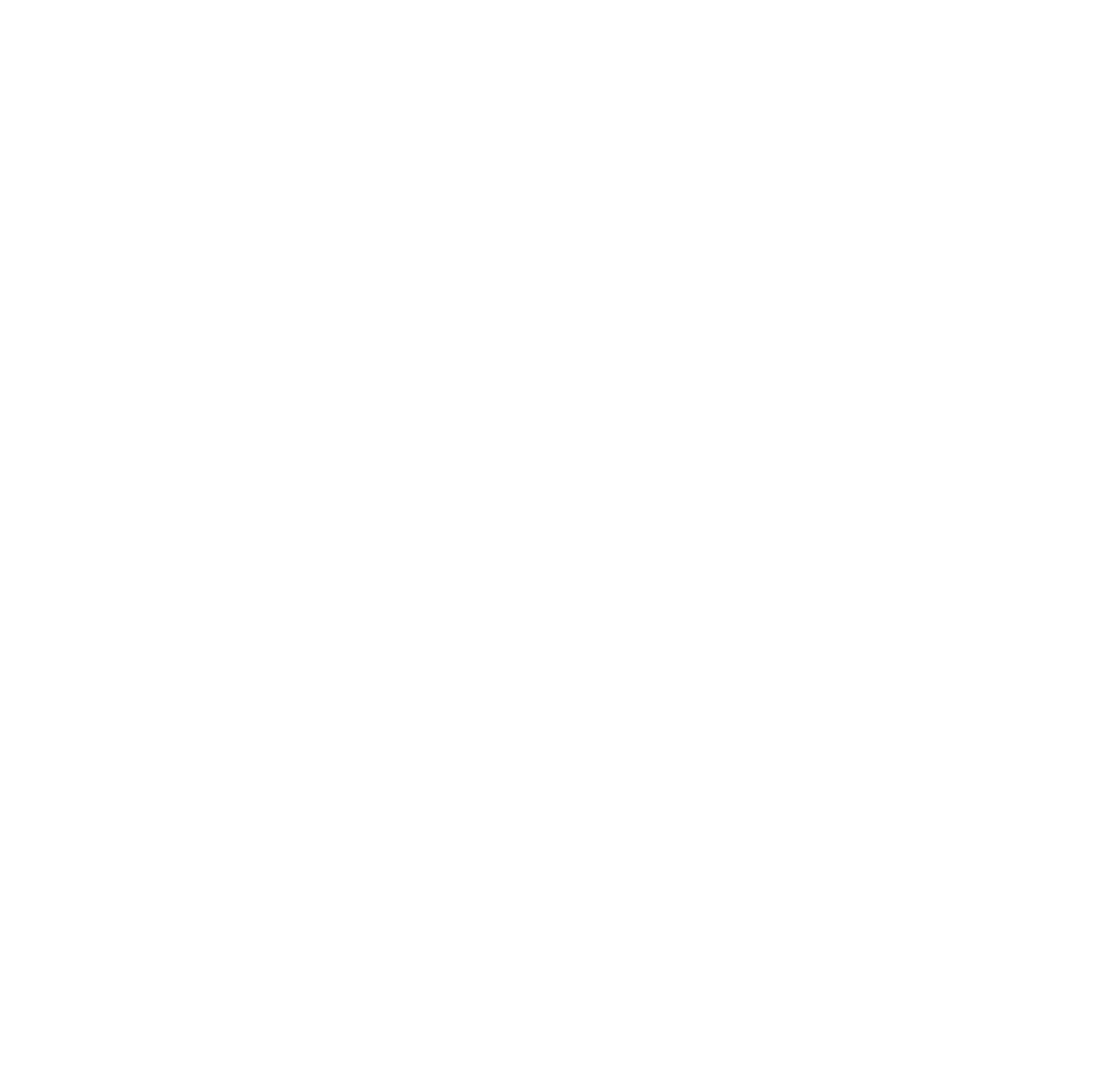
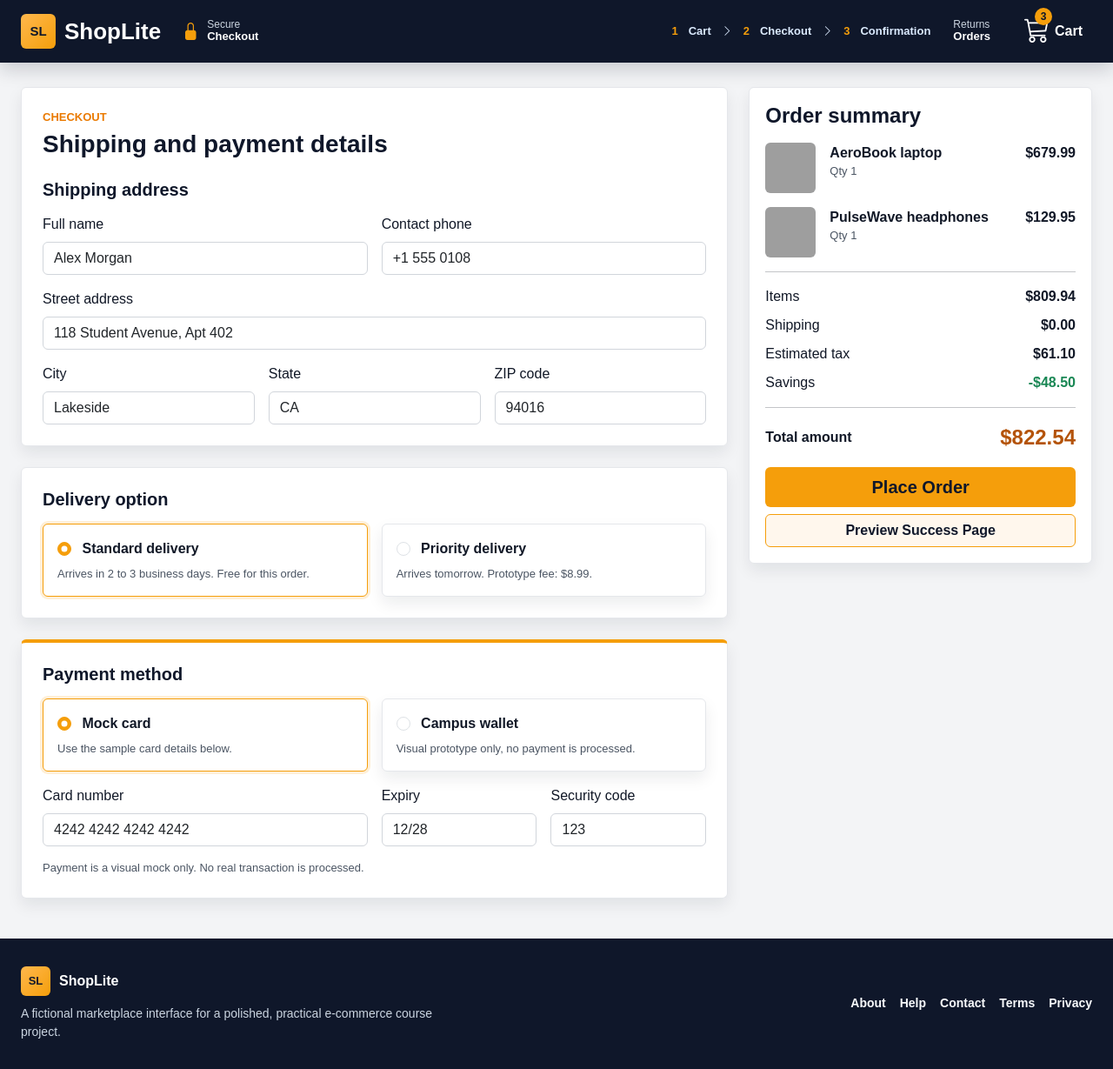
Before and after one commit to Chat11051130/shoplite-mall, a website: page public/checkout.html in a window 1280 px wide. Shown: the whole page at 87% size. Before the commit the page ends 800 px from the top, so only its background shows below. Drawn offline with nearby package versions, Linux system fonts and the light colour scheme; grey boxes are pictures that could not be loaded.

Commit message:
Migrate checkout page into official public structure

```diff
--- a/public/checkout.html
+++ b/public/checkout.html
@@ -0,0 +1,210 @@
+<!doctype html>
+<html lang="en">
+  <head>
+    <meta charset="utf-8">
+    <meta name="viewport" content="width=device-width, initial-scale=1">
+    <title>ShopLite Mall - Checkout</title>
+    <link href="https://cdn.jsdelivr.net/npm/bootstrap@5.3.3/dist/css/bootstrap.min.css" rel="stylesheet">
+    <link href="https://cdn.jsdelivr.net/npm/bootstrap-icons@1.11.3/font/bootstrap-icons.css" rel="stylesheet">
+    <link rel="preconnect" href="https://images.unsplash.com">
+    <link href="css/styles.css" rel="stylesheet">
+    <link href="css/layout.css" rel="stylesheet">
+    <link href="css/components.css" rel="stylesheet">
+    <link href="css/responsive.css" rel="stylesheet">
+  </head>
+  <body class="preview-page" data-page="checkout">
+    <header class="site-header sticky-top checkout-header" data-component="customer-header">
+      <nav class="navbar navbar-expand-xl shoplite-topbar">
+        <div class="container-fluid px-4">
+          <a class="shoplite-brand" href="index.html" aria-label="ShopLite home">
+            <span class="brand-tile">SL</span>
+            <span>ShopLite</span>
+          </a>
+
+          <button class="navbar-toggler header-toggle" type="button" data-bs-toggle="collapse" data-bs-target="#mainNavbar" aria-controls="mainNavbar" aria-expanded="false" aria-label="Toggle navigation">
+            <span class="navbar-toggler-icon"></span>
+          </button>
+
+          <div class="collapse navbar-collapse gap-3" id="mainNavbar">
+            <a class="location-chip" href="#">
+              <i class="bi bi-lock-fill" aria-hidden="true"></i>
+              <span>
+                <small>Secure</small>
+                <strong>Checkout</strong>
+              </span>
+            </a>
+            <div class="checkout-progress ms-xl-auto">
+              <span>1</span> Cart <i class="bi bi-chevron-right" aria-hidden="true"></i>
+              <span>2</span> Checkout <i class="bi bi-chevron-right" aria-hidden="true"></i>
+              <span>3</span> Confirmation
+            </div>
+            <a class="header-action" href="orders.html">
+              <small>Returns</small>
+              <strong>Orders</strong>
+            </a>
+            <button class="cart-link" id="cartButton" type="button" data-action="open-cart" aria-label="Shopping cart with 3 items">
+              <span class="cart-count" id="cartCount" data-role="cart-count">3</span>
+              <i class="bi bi-cart3" aria-hidden="true"></i>
+              <strong>Cart</strong>
+            </button>
+          </div>
+        </div>
+      </nav>
+    </header>
+
+    <main class="section-space">
+      <div class="container-fluid px-4">
+        <form id="checkoutForm" data-prototype-form data-validation-target="#checkoutMessage" data-component="checkout-form" novalidate>
+          <div class="row g-4 align-items-start">
+            <section class="col-lg-8">
+              <div class="surface-card p-4 mb-4" data-component="shipping-address">
+                <p class="eyebrow">Checkout</p>
+                <h1 class="section-heading fs-3 mb-4">Shipping and payment details</h1>
+                <h2 class="card-heading fs-5 mb-3">Shipping address</h2>
+                <div class="row g-3">
+                  <div class="col-md-6">
+                    <label class="form-label" for="receiverName">Full name</label>
+                    <input class="form-control" id="receiverName" name="receiverName" data-field="receiver-name" type="text" value="Alex Morgan" autocomplete="name" required>
+                  </div>
+                  <div class="col-md-6">
+                    <label class="form-label" for="phone">Contact phone</label>
+                    <input class="form-control" id="phone" name="phone" data-field="phone" type="tel" value="+1 555 0108" autocomplete="tel" required>
+                  </div>
+                  <div class="col-12">
+                    <label class="form-label" for="shippingAddress">Street address</label>
+                    <input class="form-control" id="shippingAddress" name="shippingAddress" data-field="shipping-address" type="text" value="118 Student Avenue, Apt 402" autocomplete="street-address" required>
+                  </div>
+                  <div class="col-md-4">
+                    <label class="form-label" for="shippingCity">City</label>
+                    <input class="form-control" id="shippingCity" name="shippingCity" type="text" value="Lakeside" autocomplete="address-level2" required>
+                  </div>
+                  <div class="col-md-4">
+                    <label class="form-label" for="shippingState">State</label>
+                    <input class="form-control" id="shippingState" name="shippingState" type="text" value="CA" autocomplete="address-level1" required>
+                  </div>
+                  <div class="col-md-4">
+                    <label class="form-label" for="shippingZip">ZIP code</label>
+                    <input class="form-control" id="shippingZip" name="shippingZip" type="text" value="94016" autocomplete="postal-code" required>
+                  </div>
+                </div>
+                <div id="checkoutMessage" class="validation-message mt-3" data-component="validation-message" aria-live="polite"></div>
+              </div>
+
+              <div class="surface-card p-4 mb-4" data-component="delivery-options">
+                <h2 class="card-heading fs-5 mb-3">Delivery option</h2>
+                <div class="row g-3">
+                  <div class="col-md-6">
+                    <label class="checkout-option">
+                      <input class="form-check-input me-2" name="deliveryOption" data-field="delivery-option" type="radio" value="standard" data-shipping="0" checked>
+                      <strong>Standard delivery</strong>
+                      <p class="muted-note mb-0 mt-2">Arrives in 2 to 3 business days. Free for this order.</p>
+                    </label>
+                  </div>
+                  <div class="col-md-6">
+                    <label class="checkout-option">
+                      <input class="form-check-input me-2" name="deliveryOption" data-field="delivery-option" type="radio" value="priority" data-shipping="8.99">
+                      <strong>Priority delivery</strong>
+                      <p class="muted-note mb-0 mt-2">Arrives tomorrow. Prototype fee: $8.99.</p>
+                    </label>
+                  </div>
+                </div>
+              </div>
+
+              <div class="surface-card payment-mock p-4" data-component="payment-method">
+                <h2 class="card-heading fs-5 mb-3">Payment method</h2>
+                <div class="row g-3 mb-3">
+                  <div class="col-md-6">
+                    <label class="checkout-option">
+                      <input class="form-check-input me-2" name="paymentMethod" data-field="payment-method" type="radio" value="mock-card" checked>
+                      <strong>Mock card</strong>
+                      <p class="muted-note mb-0 mt-2">Use the sample card details below.</p>
+                    </label>
+                  </div>
+                  <div class="col-md-6">
+                    <label class="checkout-option">
+                      <input class="form-check-input me-2" name="paymentMethod" data-field="payment-method" type="radio" value="campus-wallet">
+                      <strong>Campus wallet</strong>
+                      <p class="muted-note mb-0 mt-2">Visual prototype only, no payment is processed.</p>
+                    </label>
+                  </div>
+                  <div class="col-md-6">
+                    <label class="form-label" for="paymentCardNumber">Card number</label>
+                    <input class="form-control" id="paymentCardNumber" name="paymentCardNumber" type="text" value="4242 4242 4242 4242">
+                  </div>
+                  <div class="col-md-3">
+                    <label class="form-label" for="paymentExpiry">Expiry</label>
+                    <input class="form-control" id="paymentExpiry" name="paymentExpiry" type="text" value="12/28">
+                  </div>
+                  <div class="col-md-3">
+                    <label class="form-label" for="paymentSecurityCode">Security code</label>
+                    <input class="form-control" id="paymentSecurityCode" name="paymentSecurityCode" type="text" value="123">
+                  </div>
+                </div>
+                <p class="muted-note mt-3 mb-0">Payment is a visual mock only. No real transaction is processed.</p>
+              </div>
+            </section>
+
+            <aside class="col-lg-4">
+              <div class="summary-card" data-component="checkout-summary">
+                <h2 class="card-heading fs-4 mb-3">Order summary</h2>
+                <div class="d-flex gap-3 mb-3">
+                  <img class="order-thumb" src="https://images.unsplash.com/photo-1496181133206-80ce9b88a853?auto=format&fit=crop&w=160&q=80" alt="Laptop">
+                  <div><strong>AeroBook laptop</strong><p class="muted-note mb-0">Qty 1</p></div>
+                  <strong class="ms-auto">$679.99</strong>
+                </div>
+                <div class="d-flex gap-3 mb-3">
+                  <img class="order-thumb" src="https://images.unsplash.com/photo-1505740420928-5e560c06d30e?auto=format&fit=crop&w=160&q=80" alt="Headphones">
+                  <div><strong>PulseWave headphones</strong><p class="muted-note mb-0">Qty 1</p></div>
+                  <strong class="ms-auto">$129.95</strong>
+                </div>
+                <hr>
+                <div class="summary-line"><span>Items</span><strong data-role="checkout-subtotal" data-value="809.94">$809.94</strong></div>
+                <div class="summary-line"><span>Shipping</span><strong data-role="checkout-shipping">$0.00</strong></div>
+                <div class="summary-line"><span>Estimated tax</span><strong data-role="checkout-tax" data-value="61.10">$61.10</strong></div>
+                <div class="summary-line"><span>Savings</span><strong class="text-success" data-role="checkout-savings" data-value="48.50">-$48.50</strong></div>
+                <hr>
+                <div class="summary-total mb-3"><span class="fw-bold">Total amount</span><strong class="current-price" data-role="checkout-total">$822.54</strong></div>
+                <button class="btn btn-accent w-100 btn-lg" type="submit" data-action="place-order">Place Order</button>
+                <a class="btn btn-outline-accent w-100 mt-2" href="order-success.html">Preview Success Page</a>
+              </div>
+            </aside>
+          </div>
+        </form>
+      </div>
+    </main>
+
+    <footer class="site-footer" data-component="site-footer">
+      <div class="container-fluid px-4">
+        <div class="footer-grid">
+          <div>
+            <a class="footer-brand" href="index.html">
+              <span class="brand-tile">SL</span>
+              <strong>ShopLite</strong>
+            </a>
+            <p>A fictional marketplace interface for a polished, practical e-commerce course project.</p>
+          </div>
+          <nav aria-label="Footer links">
+            <a href="#">About</a>
+            <a href="#">Help</a>
+            <a href="#">Contact</a>
+            <a href="#">Terms</a>
+            <a href="#">Privacy</a>
+          </nav>
+        </div>
+      </div>
+    </footer>
+
+    <div class="toast-container position-fixed bottom-0 end-0 p-3">
+      <div id="checkoutToast" class="toast align-items-center" role="status" aria-live="polite" aria-atomic="true">
+        <div class="d-flex">
+          <div class="toast-body">Checkout prototype action complete.</div>
+          <button type="button" class="btn-close me-2 m-auto" data-bs-dismiss="toast" aria-label="Close"></button>
+        </div>
+      </div>
+    </div>
+
+    <script src="https://cdn.jsdelivr.net/npm/bootstrap@5.3.3/dist/js/bootstrap.bundle.min.js"></script>
+    <script src="js/pages/checkoutPage.js"></script>
+    <script src="js/main.js"></script>
+  </body>
+</html>
--- a/public/css/components.css
+++ b/public/css/components.css
@@ -386,6 +386,34 @@
   margin-bottom: 9px;
 }
 
+.checkout-option {
+  display: block;
+  height: 100%;
+  padding: 16px;
+  border: 1px solid var(--sl-gray-200);
+  border-radius: var(--sl-radius);
+  background: var(--sl-surface);
+  box-shadow: var(--sl-shadow);
+  cursor: pointer;
+}
+
+.checkout-option:has(.form-check-input:checked) {
+  border-color: var(--sl-orange);
+  box-shadow: 0 0 0 3px rgba(245, 158, 11, 0.16);
+}
+
+.payment-mock {
+  border-top: 4px solid var(--sl-orange);
+}
+
+.order-thumb {
+  width: 58px;
+  height: 58px;
+  object-fit: cover;
+  border-radius: var(--sl-radius);
+  background: #eef2f7;
+}
+
 .section-toolbar {
   display: flex;
   align-items: end;
--- a/public/css/layout.css
+++ b/public/css/layout.css
@@ -1,6 +1,10 @@
 .site-header {
   z-index: 1030;
   box-shadow: 0 8px 20px rgba(15, 23, 42, 0.22);
+}
+
+.checkout-header {
+  box-shadow: 0 8px 20px rgba(15, 23, 42, 0.18);
 }
 
 .shoplite-topbar {
@@ -156,6 +160,20 @@
   display: inline-flex;
   align-items: center;
   gap: 6px;
+}
+
+.checkout-progress {
+  display: flex;
+  align-items: center;
+  gap: 12px;
+  color: #dbeafe;
+  font-size: 13px;
+  font-weight: 800;
+  white-space: nowrap;
+}
+
+.checkout-progress span {
+  color: var(--sl-orange);
 }
 
 .cart-link {
--- /dev/null
+++ b/public/js/pages/checkoutPage.js
@@ -0,0 +1,177 @@
+(function () {
+  "use strict";
+
+  function formatPrice(value) {
+    return new Intl.NumberFormat("en-US", {
+      style: "currency",
+      currency: "USD"
+    }).format(value);
+  }
+
+  function getValue(selector) {
+    var element = document.querySelector(selector);
+    return element ? element.value.trim() : "";
+  }
+
+  function getSelected(name) {
+    return document.querySelector('input[name="' + name + '"]:checked');
+  }
+
+  function getSummaryNumber(selector, fallback) {
+    var element = document.querySelector(selector);
+    var value = element ? Number.parseFloat(element.dataset.value || "0") : fallback;
+    return Number.isFinite(value) ? value : fallback;
+  }
+
+  function setValidationMessage(message, type) {
+    var messageElement = document.querySelector('[data-component="validation-message"]');
+    if (!messageElement) {
+      return;
+    }
+
+    messageElement.className = "validation-message mt-3 alert alert-" + type;
+    messageElement.textContent = message;
+  }
+
+  function clearValidationMessage() {
+    var messageElement = document.querySelector('[data-component="validation-message"]');
+    if (!messageElement) {
+      return;
+    }
+
+    messageElement.className = "validation-message mt-3";
+    messageElement.textContent = "";
+  }
+
+  function showToast(message) {
+    var toast = document.getElementById("checkoutToast");
+    if (!toast) {
+      return;
+    }
+
+    var body = toast.querySelector(".toast-body");
+    if (body) {
+      body.textContent = message;
+    }
+
+    toast.classList.add("show");
+    toast.style.display = "block";
+
+    if (window.bootstrap) {
+      var existingToast = window.bootstrap.Toast.getInstance(toast);
+      if (existingToast) {
+        existingToast.dispose();
+      }
+      window.bootstrap.Toast.getOrCreateInstance(toast, { autohide: false }).show();
+      toast.classList.add("show");
+      toast.style.display = "block";
+    }
+  }
+
+  function updateSummary() {
+    var deliveryOption = getSelected("deliveryOption");
+    var subtotal = getSummaryNumber('[data-role="checkout-subtotal"]', 809.94);
+    var tax = getSummaryNumber('[data-role="checkout-tax"]', 61.1);
+    var savings = getSummaryNumber('[data-role="checkout-savings"]', 48.5);
+    var shipping = deliveryOption ? Number.parseFloat(deliveryOption.dataset.shipping || "0") : 0;
+    var shippingElement = document.querySelector('[data-role="checkout-shipping"]');
+    var totalElement = document.querySelector('[data-role="checkout-total"]');
+
+    if (!Number.isFinite(shipping)) {
+      shipping = 0;
+    }
+
+    if (shippingElement) {
+      shippingElement.textContent = formatPrice(shipping);
+    }
+
+    if (totalElement) {
+      totalElement.textContent = formatPrice(subtotal + shipping + tax - savings);
+    }
+  }
+
+  function setInvalid(selector, invalid) {
+    var element = document.querySelector(selector);
+    if (element) {
+      element.classList.toggle("is-invalid", invalid);
+    }
+  }
+
+  function validateCheckout() {
+    var receiverName = getValue('[data-field="receiver-name"]');
+    var shippingAddress = getValue('[data-field="shipping-address"]');
+    var phone = getValue('[data-field="phone"]');
+    var deliveryOption = getSelected("deliveryOption");
+    var paymentMethod = getSelected("paymentMethod");
+    var missing = [];
+
+    setInvalid('[data-field="receiver-name"]', !receiverName);
+    setInvalid('[data-field="shipping-address"]', !shippingAddress);
+    setInvalid('[data-field="phone"]', !phone);
+
+    if (!receiverName) {
+      missing.push("receiver name");
+    }
+    if (!shippingAddress) {
+      missing.push("shipping address");
+    }
+    if (!phone) {
+      missing.push("phone");
+    }
+    if (!deliveryOption) {
+      missing.push("delivery option");
+    }
+    if (!paymentMethod) {
+      missing.push("payment method");
+    }
+
+    return missing;
+  }
+
+  function initCheckoutPage() {
+    var form = document.querySelector('[data-component="checkout-form"]');
+
+    if (!form) {
+      return;
+    }
+
+    document.querySelectorAll('[data-field="delivery-option"]').forEach(function (input) {
+      input.addEventListener("change", function () {
+        clearValidationMessage();
+        updateSummary();
+      });
+    });
+
+    document.querySelectorAll('[data-field="payment-method"]').forEach(function (input) {
+      input.addEventListener("change", function () {
+        clearValidationMessage();
+      });
+    });
+
+    document.querySelectorAll('[data-field="receiver-name"], [data-field="shipping-address"], [data-field="phone"]').forEach(function (input) {
+      input.addEventListener("input", function () {
+        input.classList.remove("is-invalid");
+        clearValidationMessage();
+      });
+    });
+
+    form.addEventListener("submit", function (event) {
+      event.preventDefault();
+      var missing = validateCheckout();
+
+      if (missing.length > 0) {
+        setValidationMessage("Please complete " + missing.join(", ") + " before placing the order.", "warning");
+        showToast("Checkout form needs a few details.");
+        return;
+      }
+
+      setValidationMessage("Prototype order is ready. No real payment was processed.", "success");
+      showToast("Prototype order placed successfully.");
+    });
+
+    updateSummary();
+  }
+
+  window.ShopLitePages = window.ShopLitePages || {};
+  window.ShopLitePages.checkout = initCheckoutPage;
+}());
```
Also changed, not shown: docs/migration/design-preview-to-final-plan.md (+38 -0 lines).
